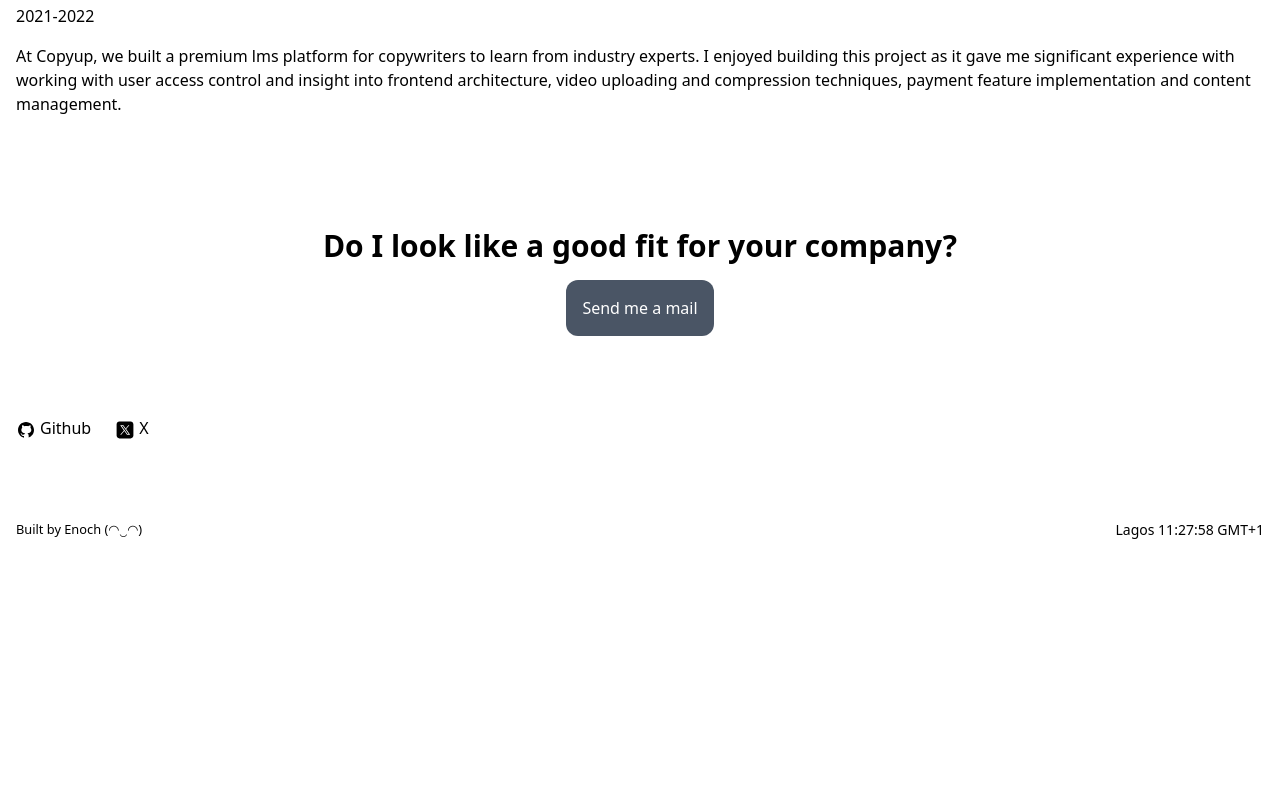
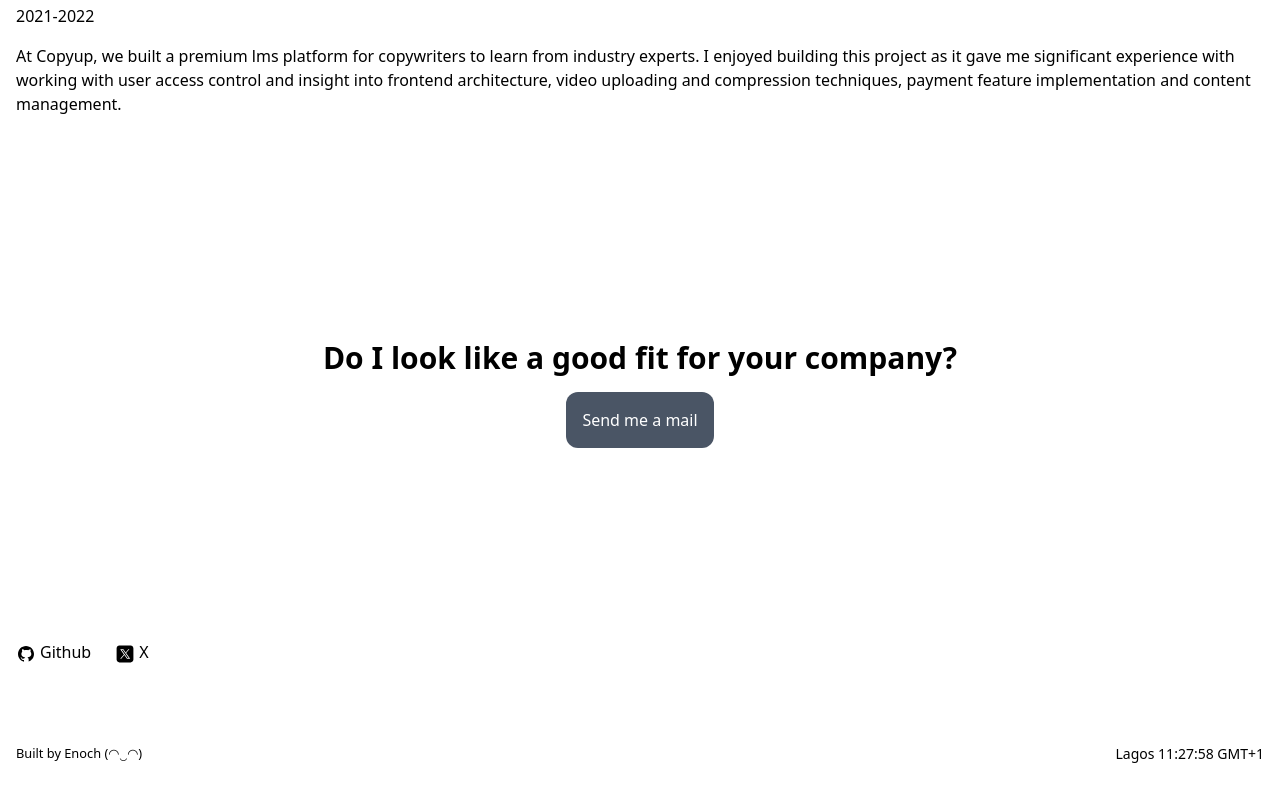
Before and after one commit to fagbenjaenoch/portfolio-v1, a React (Vite) app: page / in a window 1280 px wide. Shown: the part 1676-2472 px from the top of the page. Before the commit the page ends 2248 px from the top, so only its background shows below. Built offline with nearby package versions, Linux system fonts and the light colour scheme.

Commit message:
added padding to section before footer

```diff
--- a/src/App.tsx
+++ b/src/App.tsx
@@ -134,7 +134,7 @@ export default function App() {
 					</ul>
 				</div>
 			</section>
-			<section className="px-4 py-12 text-center">
+			<section className="px-4 py-[10rem] text-center">
 				<h2 className="text-3xl font-bold mb-4">
 					Do I look like a good fit for your company?
 				</h2>
```
